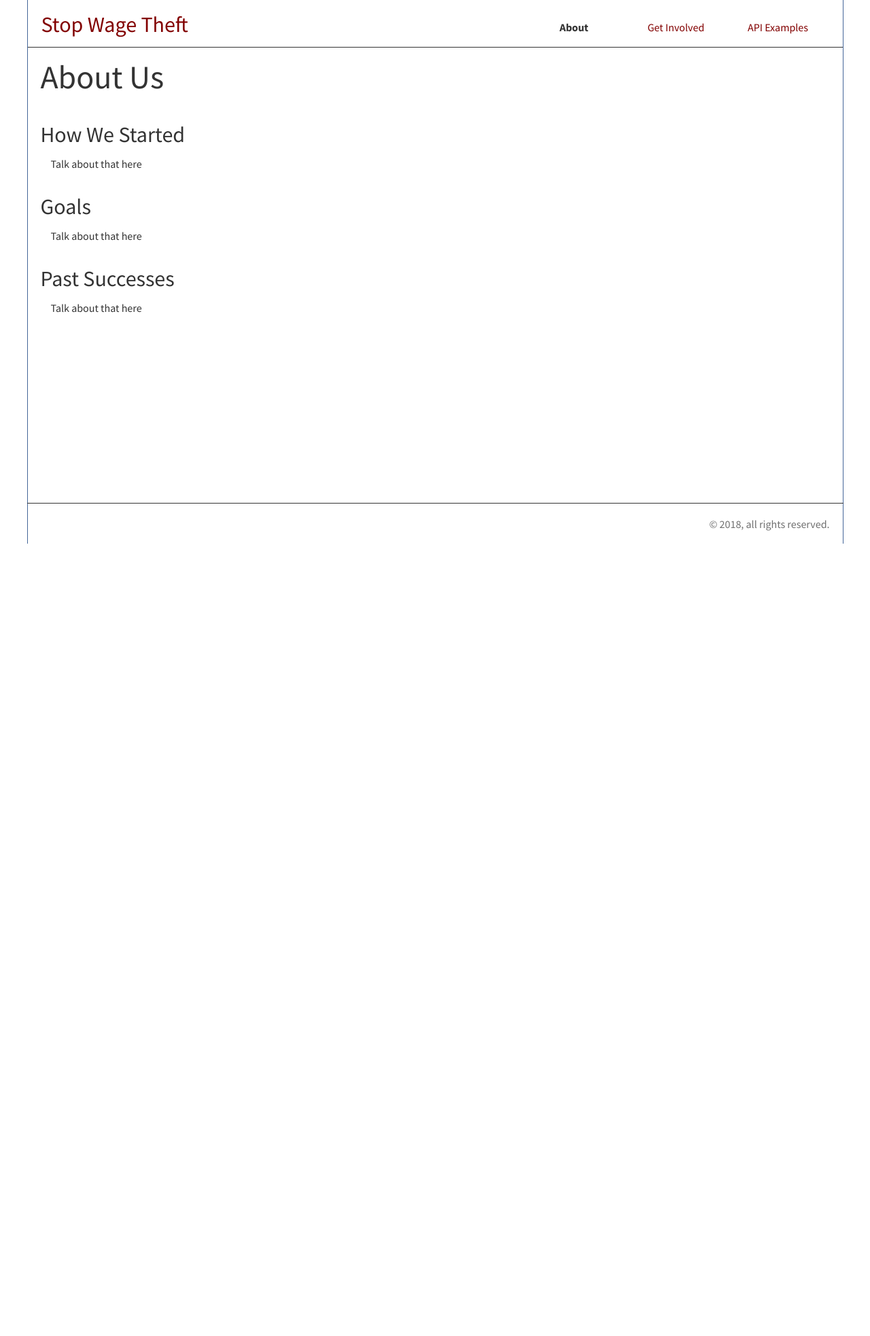
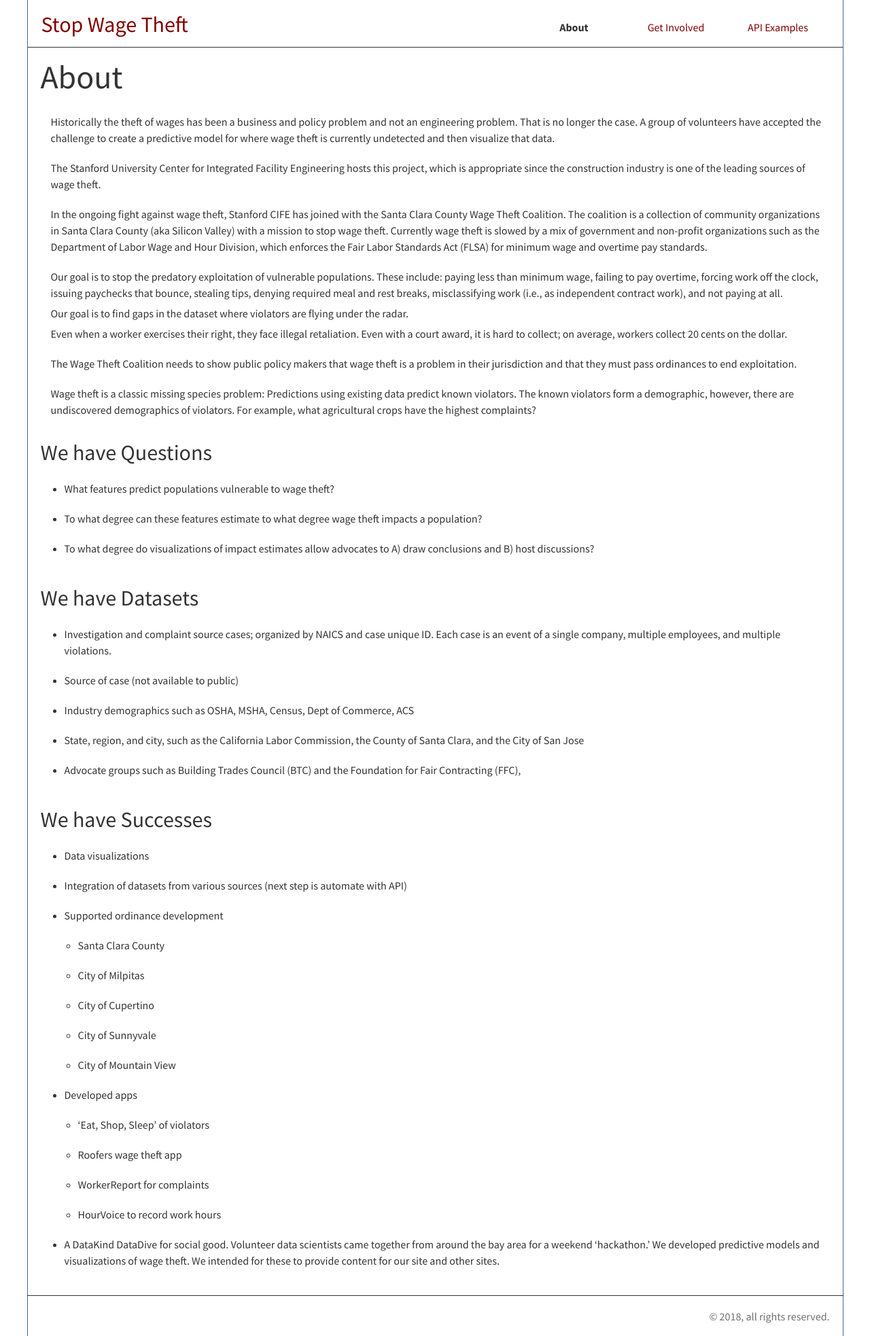
Before and after one commit to wagetheft/html, a PHP site: page /about/ in a window 1280 px wide. Shown: the whole page at 68% size. Before the commit the page ends 800 px from the top, so only its background shows below. Run offline with PHP 8.4, Linux system fonts and the light colour scheme; some web fonts are replaced.

Commit message:
Add first draft of About content

```diff
--- a/about/index.php
+++ b/about/index.php
@@ -1,6 +1,6 @@
 <html>
     <head>
-        <title>Stop Wage Theft | About Us</title>
+        <title>Stop Wage Theft | About</title>
         <?php include '../includes/head_meta.php'; ?>
     </head>
     <body class="home">
@@ -11,20 +11,61 @@
             </header>
             <section id="content">
                 <div class="content-section">
-                    <h1>About Us</h1>
-                    <h2>How We Started</h2>
+                    <h1>About</h1>
+
                     <div class="section">
-                        <p>Talk about that here</p>
+                        <p>Historically the theft of wages has been a business and policy problem and not an engineering problem. That is no longer the case. A group of volunteers have accepted the challenge to create a predictive model for where wage theft is currently undetected and then visualize that data.</p>
+                        <p>The Stanford University Center for Integrated Facility Engineering hosts this project, which is appropriate since the construction industry is one of the leading sources of wage theft.</p>
+                        <p>In the ongoing fight against wage theft, Stanford CIFE has joined with the Santa Clara County Wage Theft Coalition. The coalition is a collection of community organizations in Santa Clara County (aka Silicon Valley) with a mission to stop wage theft. Currently wage theft is slowed by a mix of government and non-profit organizations such as the Department of Labor Wage and Hour Division, which enforces the Fair Labor Standards Act (FLSA) for minimum wage and overtime pay standards.</p>
+                        <p>Our goal is to stop the predatory exploitation of vulnerable populations. These include: paying less than minimum wage, failing to pay overtime, forcing work off the clock, issuing paychecks that bounce, stealing tips, denying required meal and rest breaks, misclassifying work (i.e., as independent contract work), and not paying at all.</p>
+                        <blockquote>Our goal is to find gaps in the dataset where violators are flying under the radar.</blockquote>
+                        <p>Even when a worker exercises their right, they face illegal retaliation. Even with a court award, it is hard to collect; on average, workers collect 20 cents on the dollar.</p>
+                        <p>The Wage Theft Coalition needs to show public policy makers that wage theft is a problem in their jurisdiction and that they must pass ordinances to end exploitation.</p>
+                        <p>Wage theft is a classic missing species problem: Predictions using existing data predict known violators. The known violators form a demographic, however, there are undiscovered demographics of violators. For example, what agricultural crops have the highest complaints?</p>
                     </div>
 
-                    <h2>Goals</h2>
+                    <h2>We have Questions</h2>
                     <div class="section">
-                        <p>Talk about that here</p>
+                        <ul>
+                            <li>What features predict populations vulnerable to wage theft?</li>
+                            <li>To what degree can these features estimate to what degree wage theft impacts a population?</li>
+                            <li>To what degree do visualizations of impact estimates allow advocates to A) draw conclusions and B) host discussions?</li>
+                        </ul>
                     </div>
 
-                    <h2>Past Successes</h2>
+                    <h2>We have Datasets</h2>
                     <div class="section">
-                        <p>Talk about that here</p>
+                        <ul>
+                            <li>Investigation and complaint source cases; organized by NAICS and case unique ID. Each case is an event of a single company, multiple employees, and multiple violations.</li>
+                            <li>Source of case (not available to public)</li>
+                            <li>Industry demographics such as OSHA, MSHA, Census, Dept of Commerce, ACS</li>
+                            <li>State, region, and city, such as the California Labor Commission, the County of Santa Clara, and the City of San Jose</li>
+                            <li>Advocate groups such as Building Trades Council (BTC) and the Foundation for Fair Contracting (FFC),</li>
+                        </ul>
+                    </div>
+
+                    <h2>We have Successes</h2>
+                    <div class="section">
+                        <ul>
+                            <li>Data visualizations</li>
+                            <li>Integration of datasets from various sources (next step is automate with API)</li>
+                            <li>Supported ordinance development</li>
+                            <ul>
+                                <li>Santa Clara County</li>
+                                <li>City of Milpitas</li>
+                                <li>City of Cupertino</li>
+                                <li>City of Sunnyvale</li>
+                                <li>City of Mountain View</li>
+                            </ul>
+                            <li>Developed apps</li>
+                            <ul>
+                                <li>‘Eat, Shop, Sleep’ of violators</li>
+                                <li>Roofers wage theft app</li>
+                                <li>WorkerReport for complaints</li>
+                                <li>HourVoice to record work hours</li>
+                                </ul>
+                            <li>A DataKind DataDive for social good. Volunteer data scientists came together from around the bay area for a weekend ‘hackathon.’ We developed predictive models and visualizations of wage theft. We intended for these to provide content for our site and other sites.</li>
+                        </ul>
                     </div>
                 </div>
             </section>
```
